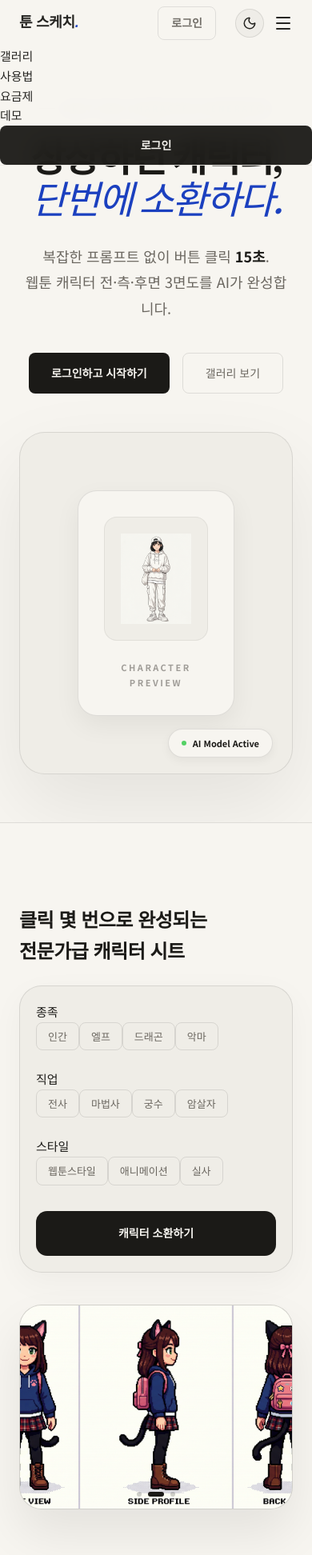
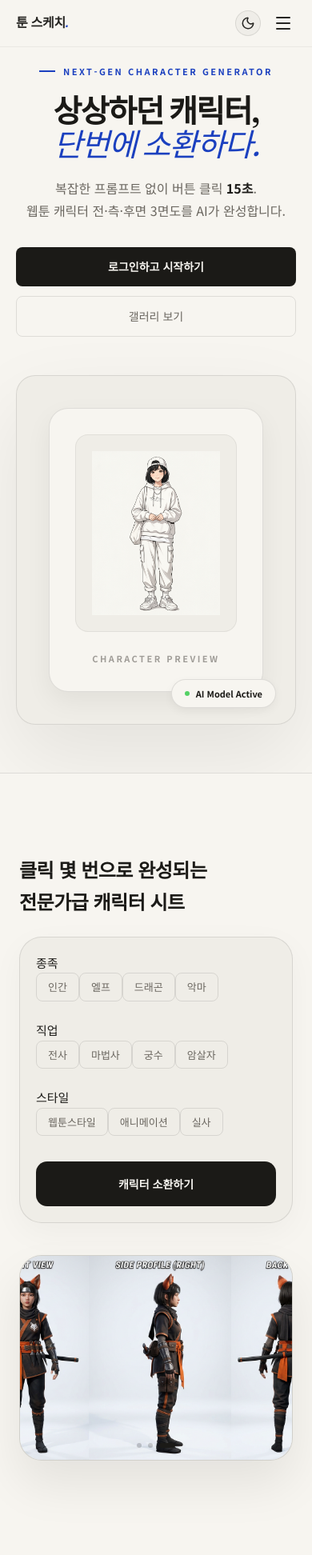
Before and after one commit to GangOn0215/toon-sketch, a Next.js app: page / in a window 390 px wide. Shown: the top 1944 px of the page at 80% size. Built offline with nearby package versions, Linux system fonts and the light colour scheme; no server answers.

Commit message:
[26.03.09] 🐛 Fix: 이미지 모달 및 전반적인 UI 버그 수정 - 모달 배경 클릭 시 닫기 기능 안정화 - 닫기 버튼 색상 및 가독성 보정 - 전반적인 반응형 CSS 버그 수정 및 최적화

```diff
--- a/src/app/globals.css
+++ b/src/app/globals.css
@@ -121,6 +121,44 @@ nav {
   transition: color .18s;
 }
 .nav-menu a:hover { color: var(--text); }
+
+.nav-actions-desktop { display: flex; align-items: center; gap: 12px; }
+
+.mobile-menu-btn {
+  display: none;
+  background: none; border: none; color: var(--text);
+  cursor: pointer; padding: 4px; align-items: center; justify-content: center;
+}
+
+/* Mobile Nav Overlay */
+.mobile-nav-overlay {
+  position: fixed; top: 58px; left: 0; right: 0; height: calc(100vh - 58px);
+  background: var(--bg); z-index: 99;
+  display: flex; flex-direction: column;
+  padding: 40px 24px;
+  transform: translateX(100%);
+  opacity: 0;
+  transition: all 0.4s cubic-bezier(0.16, 1, 0.3, 1);
+  pointer-events: none;
+  border-top: 1px solid var(--border2);
+}
+.mobile-nav-overlay.open {
+  transform: translateX(0);
+  opacity: 1;
+  pointer-events: auto;
+}
+.mobile-nav-menu {
+  list-style: none; display: flex; flex-direction: column; gap: 32px;
+  text-align: center; margin: 0; padding: 0;
+}
+.mobile-nav-menu a {
+  font-size: 24px; font-weight: 700; color: var(--text);
+  text-decoration: none; display: block;
+}
+.mobile-nav-divider {
+  height: 1px; background: var(--border2); margin: 8px 0; list-style: none;
+}
+
 .nav-btn {
   padding: 7px 18px; border-radius: 6px;
   background: var(--text); color: var(--bg);
@@ -381,17 +419,49 @@ nav {
 
 /* ── RESPONSIVE ── */
 @media (max-width: 960px) {
-  .hero-split { grid-template-columns: 1fr; padding: 60px 24px; text-align: center; gap: 48px; }
-  .hero-content { text-align: center; }
-  .hero-sub { margin: 0 auto 40px; }
-  .hero-actions { justify-content: center; }
-  .hero-main-box { max-width: 460px; margin: 0 auto; }
-  .gallery-grid { grid-template-columns: repeat(2, 1fr); gap: 24px; }
-  .hero-feats { grid-template-columns: repeat(2, 2fr); }
-  .demo-container { grid-template-columns: 1fr; gap: 48px; text-align: center; }
+  .nav-menu, .nav-actions-desktop { display: none; }
+  .mobile-menu-btn { display: flex; }
+
+  .hero-split { grid-template-columns: 1fr; padding: 40px 24px 80px; text-align: center; gap: 48px; }
+  .hero-text { display: flex; flex-direction: column; align-items: center; }
+  .hero-tag { margin-bottom: 20px; }
+  .hero-title { font-size: clamp(36px, 10vw, 48px); letter-spacing: -1.5px; margin-bottom: 20px; }
+  .hero-sub { margin: 0 auto 32px; font-size: 16px; line-height: 1.7; }
+  .hero-actions { justify-content: center; width: 100%; }
+  .hero-actions button { flex: 1; min-width: 160px; max-width: 240px; }
+  .hero-main-box { max-width: 100%; border-radius: 24px; padding: 24px; }
+  .hero-single-container { padding: 16px; }
+
+  .gallery-grid { grid-template-columns: repeat(2, 1fr); gap: 16px; }
+  .hero-feats { grid-template-columns: repeat(2, 1fr); }
+  .hero-feat { padding: 20px; }
+
+  .demo-container { grid-template-columns: 1fr; gap: 40px; text-align: center; }
   .demo-info { display: flex; flex-direction: column; align-items: center; }
-  .demo-controls { width: 100%; max-width: 450px; }
+  .demo-controls { width: 100%; max-width: 100%; padding: 24px; }
   .showcase-grid { grid-template-columns: repeat(2, 1fr); }
+}
+
+/* ── SHOWCASE SWIPER CUSTOM ── */
+.showcase-swiper {
+  padding: 60px 0 !important;
+  overflow: visible !important;
+}
+.showcase-swiper .swiper-slide {
+  transition: all 0.6s cubic-bezier(0.16, 1, 0.3, 1);
+  opacity: 0.2;
+  filter: blur(12px);
+  transform: scale(0.7);
+}
+.showcase-swiper .swiper-slide-active {
+  opacity: 1;
+  filter: none;
+  transform: scale(1.3); /* 중앙 이미지를 크게 키움 */
+  z-index: 10;
+}
+.showcase-swiper .swiper-slide-active .showcase-item {
+  box-shadow: 0 40px 100px rgba(0,0,0,0.15);
+  border-color: var(--accent);
 }
 
 .summon-result .swiper { overflow: hidden; }
@@ -430,12 +500,32 @@ nav {
 }
 
 @media (max-width: 600px) {
+  .nav-wrap { padding: 0 20px; }
+  .logo { font-size: 16px; }
+  .theme-toggle-btn { margin-left: 8px; width: 32px; height: 32px; }
+
+  #hero { padding-top: 40px; }
+  .hero-split { padding: 40px 20px 60px; }
+  .hero-actions { flex-direction: column; gap: 12px; }
+  .hero-actions button { width: 100%; max-width: 100%; }
+
+  #pricing { padding: 60px 20px !important; }
+  .pricing-swiper { padding: 20px 0 40px !important; }
+
   .gallery-grid { grid-template-columns: 1fr; }
-  .hero-feats { grid-template-columns: 1fr; }
-  .how-step { grid-template-columns: 1fr; gap: 16px; padding: 24px 0; }
-  .hs-title { padding-right: 0; }
-  .nav-menu { display: none; }
-  .nav-wrap { padding: 0 24px; }
-  .footer-inner { padding: 24px; flex-direction: column; align-items: flex-start; }
-  .showcase-grid { grid-template-columns: 1fr; }
+  .hero-feats { grid-template-columns: 1fr; border-top: none; }
+  .hero-feat { border-right: none; border-top: 1px solid var(--border); }
+
+  .how-header { padding: 60px 20px 32px; }
+  .how-step { grid-template-columns: 1fr; gap: 12px; padding: 24px 0; }
+  .hs-num { font-size: 24px; }
+  .hs-title { padding-right: 0; font-size: 16px; }
+  .hs-desc { font-size: 14px; }
+
+  .footer-inner { padding: 32px 20px; flex-direction: column; align-items: center; text-align: center; }
+  .f-links { justify-content: center; width: 100%; margin: 12px 0; }
+
+  /* Swiper Mobile Tweaks */
+  .pricing-swiper { padding: 20px 10px 60px !important; }
+  .pricing-card { padding: 32px 24px !important; min-height: 480px !important; }
 }
--- a/src/components/workspace/ImageModal.tsx
+++ b/src/components/workspace/ImageModal.tsx
@@ -28,9 +28,27 @@ export function ImageModal({ modalImage, onClose, plan }: ImageModalProps) {
     >
       <div
         onClick={(e) => e.stopPropagation()}
-        style={{ position: "relative", width: "100%", height: "100%", display: "flex", flexDirection: "column", alignItems: "center", justifyContent: "center", gap: 16 }}
+        style={{ position: "relative", display: "flex", flexDirection: "column", alignItems: "center", justifyContent: "center", gap: 16 }}
       >
-        <button onClick={onClose} style={{ position: "absolute", top: 0, right: 0, background: "none", border: "none", color: "#fff", fontSize: 30, cursor: "pointer", opacity: 0.7, lineHeight: 1 }}>×</button>
+        <button
+          onClick={onClose}
+          style={{
+            position: "absolute",
+            top: 0,
+            right: 0,
+            background: "none",
+            border: "none",
+            color: "#000", // 검정색으로 변경
+            fontSize: 36,
+            cursor: "pointer",
+            opacity: 1,
+            lineHeight: 1,
+            padding: "10px",
+            textShadow: "0 0 10px rgba(255,255,255,0.5)" // 흰색 후광 추가로 가독성 확보
+          }}
+        >
+          ×
+        </button>
 
         <img
           src={modalImage}
```
